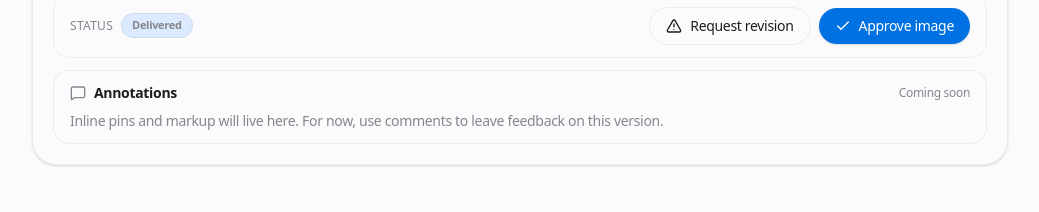
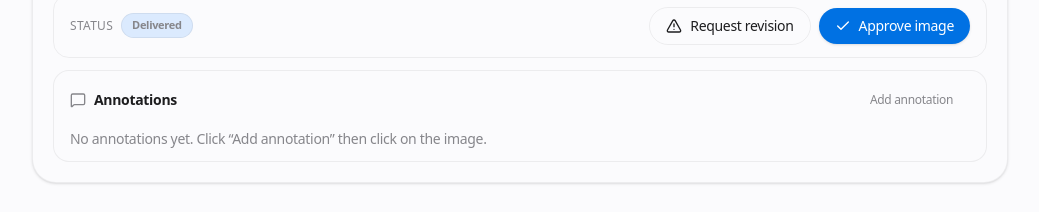
Before and after one commit to stevenshelley58-afk/redner-vault, a Next.js app: page /projects/1/images/1 in a window 1280 px wide. Shown: the part 1455-1667 px from the top of the page, without its empty margins (120-1159 px from the left). Built offline with nearby package versions, Linux system fonts and the light colour scheme.

Commit message:
Add basic annotations overlay with notes per version

```diff
--- a/app/(app)/projects/[projectId]/images/[imageId]/page.tsx
+++ b/app/(app)/projects/[projectId]/images/[imageId]/page.tsx
@@ -29,6 +29,14 @@ import {
   type ImageVersion,
 } from '../../../../../../lib/demo-data';
 import type { ImageStatus } from '../../../../../../lib/status';
+
+type Annotation = {
+  id: string;
+  x: number; // normalized 0-1
+  y: number; // normalized 0-1
+  note: string;
+  version_number: number;
+};
 
 function VersionSelector({
   versions,
@@ -63,10 +71,18 @@ function ImageViewport({
   version,
   onDownload,
   onFullscreen,
+  annotations,
+  onAddAnnotation,
+  isAnnotating,
+  setIsAnnotating,
 }: {
   version?: ImageVersion;
   onDownload: () => void;
   onFullscreen: () => void;
+  annotations: Annotation[];
+  onAddAnnotation: (x: number, y: number) => void;
+  isAnnotating: boolean;
+  setIsAnnotating: (v: boolean) => void;
 }) {
   const [zoom, setZoom] = useState(1);
   const [position, setPosition] = useState({ x: 0, y: 0 });
@@ -100,6 +116,15 @@ function ImageViewport({
   };
 
   const endDrag = () => setDragging(false);
+
+  const handleAnnotationClick = (e: MouseEvent<HTMLDivElement>) => {
+    if (!isAnnotating || !version) return;
+    const bounds = (e.currentTarget as HTMLDivElement).getBoundingClientRect();
+    const x = (e.clientX - bounds.left) / bounds.width;
+    const y = (e.clientY - bounds.top) / bounds.height;
+    onAddAnnotation(x, y);
+    setIsAnnotating(false);
+  };
 
   if (!version) {
     return (
@@ -152,6 +177,7 @@ function ImageViewport({
         onMouseMove={onMouseMove}
         onMouseUp={endDrag}
         onMouseLeave={endDrag}
+        onClick={handleAnnotationClick}
       >
         <img
           src={version.output_url}
@@ -163,6 +189,17 @@ function ImageViewport({
             transition: dragging ? 'none' : 'transform 80ms ease',
           }}
         />
+        {annotations.map((ann) => (
+          <div
+            key={ann.id}
+            className="absolute h-4 w-4 -translate-x-1/2 -translate-y-1/2 rounded-full border-2 border-white bg-accent shadow"
+            style={{ left: `${ann.x * 100}%`, top: `${ann.y * 100}%` }}
+            title={ann.note}
+          />
+        ))}
+        {isAnnotating && (
+          <div className="absolute inset-0 bg-accent/10 pointer-events-none" />
+        )}
       </div>
     </div>
   );
@@ -250,6 +287,10 @@ export default function ImageDetailPage({ params }: { params: { projectId: strin
   const [comments, setComments] = useState<ImageComment[]>(demoImageComments[image.id] ?? []);
   const [imageStatus, setImageStatus] = useState<ImageStatus>(image?.status ?? 'draft');
   const [fullscreen, setFullscreen] = useState(false);
+  const [annotationsByVersion, setAnnotationsByVersion] = useState<Record<number, Annotation[]>>({});
+  const [isAnnotating, setIsAnnotating] = useState(false);
+
+  const annotations = annotationsByVersion[activeVersion?.version_number ?? 0] ?? [];
 
   if (!image) {
     return (
@@ -330,6 +371,24 @@ export default function ImageDetailPage({ params }: { params: { projectId: strin
               version={activeVersion}
               onDownload={() => activeVersion && window.open(activeVersion.output_url, '_blank')}
               onFullscreen={() => setFullscreen(true)}
+              annotations={annotations}
+              onAddAnnotation={(x, y) => {
+                const note = window.prompt('Add a note for this annotation:');
+                if (!note) return;
+                if (!activeVersion) return;
+                setAnnotationsByVersion((prev) => {
+                  const existing = prev[activeVersion.version_number] ?? [];
+                  return {
+                    ...prev,
+                    [activeVersion.version_number]: [
+                      ...existing,
+                      { id: crypto.randomUUID(), x, y, note, version_number: activeVersion.version_number },
+                    ],
+                  };
+                });
+              }}
+              isAnnotating={isAnnotating}
+              setIsAnnotating={setIsAnnotating}
             />
             <CommentsPanel
               comments={comments}
@@ -355,17 +414,35 @@ export default function ImageDetailPage({ params }: { params: { projectId: strin
               )}
             </div>
           </div>
-          <div className="rounded-2xl border border-border-ghost bg-bg-paper px-4 py-3">
+          <div className="rounded-2xl border border-border-ghost bg-bg-paper px-4 py-3 space-y-3">
             <div className="flex items-center justify-between">
               <div className="flex items-center gap-2 text-sm font-semibold text-text-ink">
                 <MessageSquare className="h-4 w-4 text-text-subtle" />
                 Annotations
               </div>
-              <span className="text-xs text-text-subtle">Coming soon</span>
+              <Button
+                variant={isAnnotating ? 'secondary' : 'ghost'}
+                className="px-3 py-1 text-xs"
+                onClick={() => setIsAnnotating((v) => !v)}
+              >
+                {isAnnotating ? 'Click image to place' : 'Add annotation'}
+              </Button>
             </div>
-            <p className="mt-2 text-sm text-text-subtle">
-              Inline pins and markup will live here. For now, use comments to leave feedback on this version.
-            </p>
+            {annotations.length === 0 ? (
+              <p className="text-sm text-text-subtle">No annotations yet. Click “Add annotation” then click on the image.</p>
+            ) : (
+              <div className="space-y-2">
+                {annotations.map((ann, idx) => (
+                  <div key={ann.id} className="flex items-center justify-between rounded-lg border border-border-ghost bg-white px-3 py-2 text-sm">
+                    <div className="flex items-center gap-2">
+                      <span className="h-2 w-2 rounded-full bg-accent" />
+                      <span className="font-medium">#{idx + 1}</span>
+                      <span className="text-text-subtle/80">{ann.note}</span>
+                    </div>
+                  </div>
+                ))}
+              </div>
+            )}
           </div>
         </div>
       </div>
```
